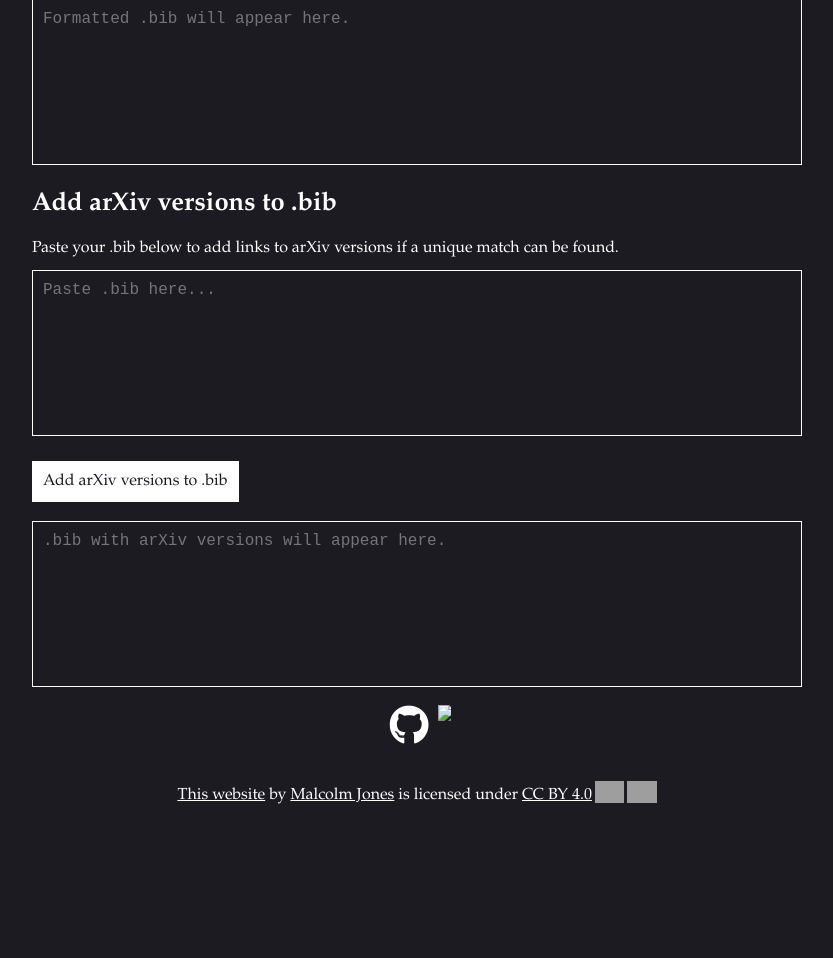
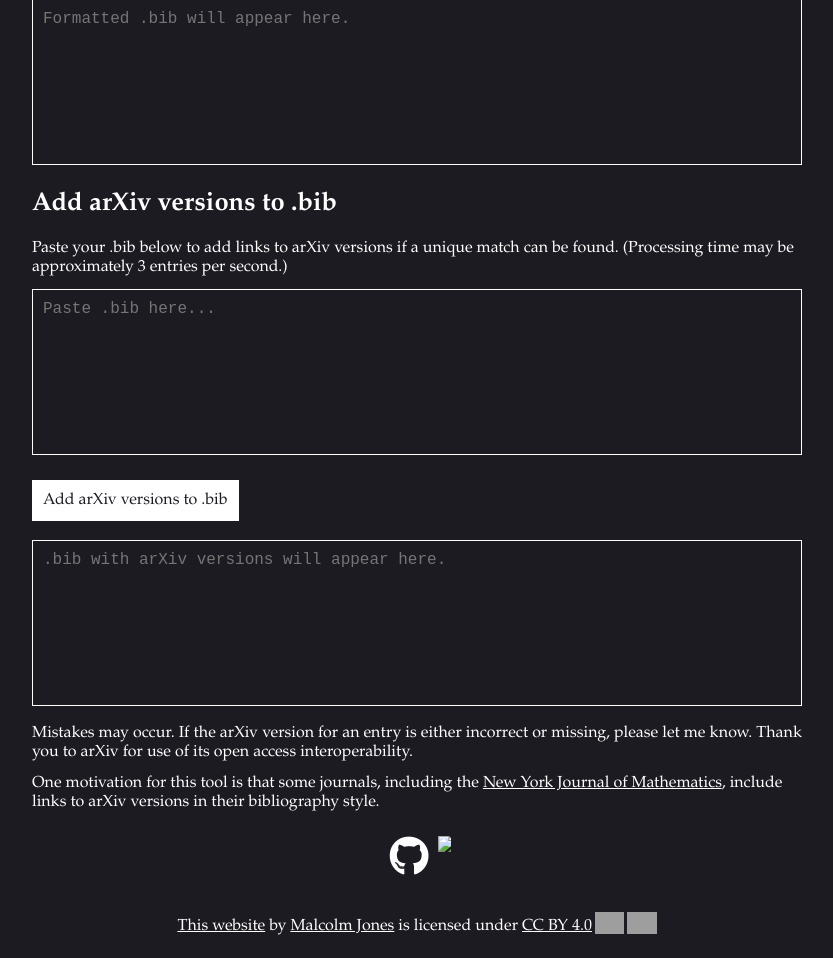
Before and after one commit to malcolm-jones/yescite, a Flask app: template templates/index.html in a window 1280 px wide. Shown: the part 1860-2818 px from the top of the page, without its empty margins (223-1056 px from the left). Before the commit the page ends 2664 px from the top, so only its background shows below. Run offline with Flask 3, Linux system fonts and the light colour scheme; the template is opened without the code that fills it, so the values that code supplies are empty; parts of the project's set-up code (start-up, migrations or seed data) failed here and were passed over; some libraries are stand-ins or nearby versions; grey boxes are pictures that could not be loaded.

Commit message:
descriptions and acknowledgments

```diff
--- a/arXiv.py
+++ b/arXiv.py
@@ -26,7 +26,6 @@ def query_title(title):
         f"search_query=ti:{clue}&sortBy=lastUpdatedDate&sortOrder=ascending",
     ])
     d = feedparser.parse(url)
-    print(f"Title matched with {len(d.entries)} entries.")
 
     return d, max_segment
 
--- a/templates/index.html
+++ b/templates/index.html
@@ -157,12 +157,14 @@
         </i>
     </p>
 
-    <p>Paste your .bib below to add links to arXiv versions if a unique match can be found.</p>
+    <p>Paste your .bib below to add links to arXiv versions if a unique match can be found. (Processing time may be approximately 3 entries per second.)</p>
     <form action="/arxivversions" method="post">
       <textarea placeholder="Paste .bib here..." name="input_arxivversions" rows="8">{{ input_arxivversions }}</textarea><br><br>
       <button type="submit">Add arXiv versions to .bib</button>
     </form><br>
     <textarea placeholder=".bib with arXiv versions will appear here." id="output_arxivversions" rows="8">{{ output_arxivversions }}</textarea><br>
+    <p>Mistakes may occur. If the arXiv version for an entry is either incorrect or missing, please let me know. Thank you to arXiv for use of its open access interoperability.</p>
+    <p>One motivation for this tool is that some journals, including the <a href="https://nyjm.albany.edu/Instr.html">New York Journal of Mathematics</a>, include links to arXiv versions in their bibliography style.</p>
 
     <div class="parent">
       <div class="inline-block">
```
Also changed, not shown: README.md.
